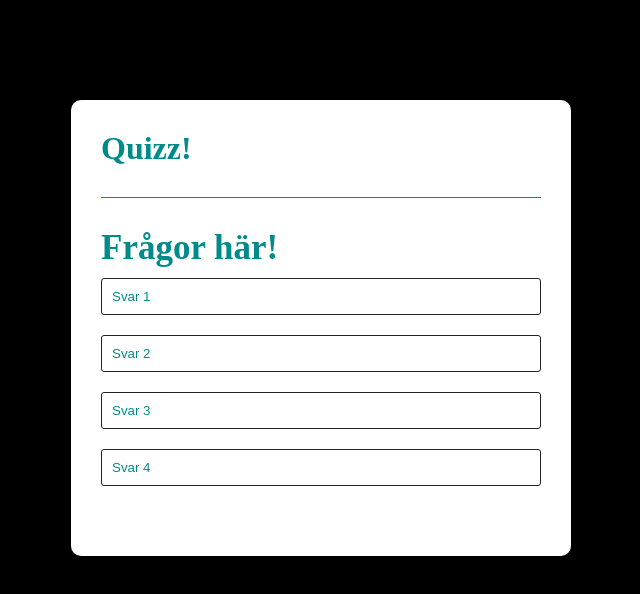
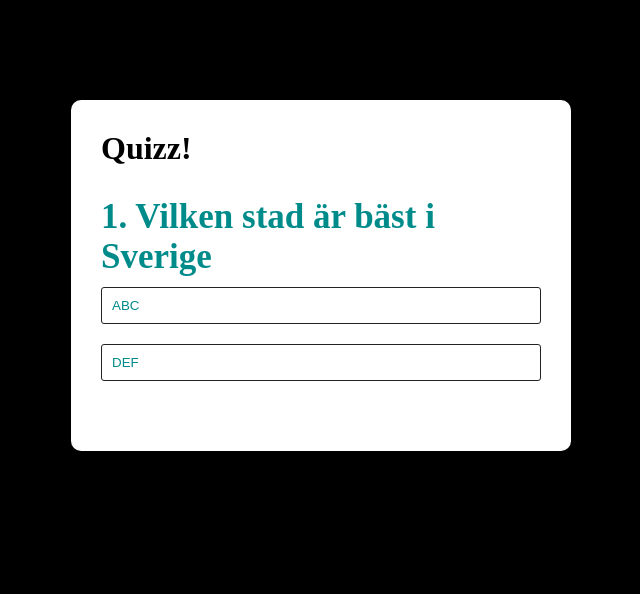
Before and after one commit to Ando-FEND/Quiz-uppgift, a plain HTML site: page index.html in a window 1280 px wide. Shown: the whole page, without its empty margins (319-959 px from the left). Drawn offline with Linux system fonts and the light colour scheme.

Commit message:
Ändrat i koden med språk

```diff
--- a/index.html
+++ b/index.html
@@ -4,23 +4,21 @@
     <meta charset="UTF-8">
     <meta name="viewport" content="width=device-width, initial-scale=1.0">
     <title>Quizz</title>
-    <script src="script.js" defer ></script>
     <link rel="stylesheet" href="index.css">
 </head>
 <body>
-    <div class="ruta">
+    <div class="app">
         <h1>Quizz!</h1>
-        <div class="quizz">
-            <h2 id="frågor">Frågor här!</h2>
-            <div class="svarsknapp">
-                <button class="knapp">Svar 1</button>
-                <button class="knapp">Svar 2</button>
-                <button class="knapp">Svar 3</button>
-                <button class="knapp">Svar 4</button>
+        <div class="quiz">
+            <h2 id="question">Frågor här!</h2>
+            <div id="answer-btn">
+                <button class="btn">Sant</button>
+                <button class="btn">Falskt</button>
             </div>
-            <button id="nästaknapp">Nästa</button>
+            <button id="next-btn">Nästa</button>
         </div>
     </div>
 
 </body>
+<script src="script.js"></script>
 </html>
--- a/index.scss
+++ b/index.scss
@@ -1,4 +1,4 @@
-@import url(variables.scss);
+
 
 * {
     margin: 0;
@@ -9,7 +9,7 @@
 body{
     background-color: black;
 
-    .ruta{
+    .app{
         background: white;
         width: 90%;
         max-width: 500px;
@@ -24,8 +24,12 @@ body{
         border-bottom: 1px solid darkcyan;
         padding-bottom: 30px;
     }
-    .quizz {
+    .quiz {
         padding: 30px 0;
+
+        .answer-btn{
+            padding-top: 30px;
+        }
         h2{
             font-size: 35px;
             color: darkcyan;
@@ -33,7 +37,7 @@ body{
         }
     }
 
-    .knapp{
+    .btn{
         background-color: #fff;
         color: darkcyan;
         width: 100%;
@@ -45,11 +49,11 @@ body{
         cursor: pointer;
         transition: 0.3s;
     }
-    .knapp:hover{
+    .btn:hover{
         background-color: #222;
         color: #fff;
     }
-    #nästaknapp{
+    #next-btn{
 
         background:#001e4d;
         color: #fff;
@@ -65,3 +69,10 @@ body{
 
 
 }
+
+.btn correct{
+    background: green;
+}
+.incorrect {
+    background: red;
+}
--- a/script.js
+++ b/script.js
@@ -1,98 +1,78 @@
-const question = [
+const questions = [
     {
         question: "Vilken stad är bäst i Sverige",
         answers: [
-            {text: "Malmö", correct: false},
-            {text: "Göteborg", correct: false},
-            {text: "Stockholm", correct: true},
-            {text: "Borås", correct: false},
+            {text: "ABC", correct: true},
+            {text: "DEF", correct: false},
         ]
     },
     {
         question: "Vilken stad är bäst i Sverige",
         answers: [
-            {text: "Malmö", correct: false},
-            {text: "Göteborg", correct: false},
-            {text: "Stockholm", correct: true},
-            {text: "Borås", correct: false},
+            {text: "Sant", correct: false},
+            {text: "Falskt", correct: false},
         ]
     },
     {
         question: "Vilken stad är bäst i Sverige",
         answers: [
-            {text: "Malmö", correct: false},
-            {text: "Göteborg", correct: false},
-            {text: "Stockholm", correct: true},
-            {text: "Borås", correct: false},
+            {text: "Sant", correct: false},
+            {text: "Falskt", correct: false},
         ]
     },
     {
         question: "Vilken stad är bäst i Sverige",
         answers: [
-            {text: "Malmö", correct: false},
-            {text: "Göteborg", correct: false},
-            {text: "Stockholm", correct: true},
-            {text: "Borås", correct: false},
+            {text: "Sant", correct: false},
+            {text: "Falskt", correct: false},
         ]
     },
     {
         question: "Vilken stad är bäst i Sverige",
         answers: [
-            {text: "Malmö", correct: false},
-            {text: "Göteborg", correct: false},
-            {text: "Stockholm", correct: true},
-            {text: "Borås", correct: false},
+            {text: "Sant", correct: false},
+            {text: "Falskt", correct: false},
         ]
     },
     {
         question: "Vilken stad är bäst i Sverige",
         answers: [
-            {text: "Malmö", correct: false},
-            {text: "Göteborg", correct: false},
-            {text: "Stockholm", correct: true},
-            {text: "Borås", correct: false},
+            {text: "Sant", correct: false},
+            {text: "Falskt", correct: false},
         ]
     },
     {
         question: "Vilken stad är bäst i Sverige",
         answers: [
-            {text: "Malmö", correct: false},
-            {text: "Göteborg", correct: false},
-            {text: "Stockholm", correct: true},
-            {text: "Borås", correct: false},
+            {text: "Sant", correct: false},
+            {text: "Falskt", correct: false},
         ]
     },
     {
         question: "Vilken stad är bäst i Sverige",
         answers: [
-            {text: "Malmö", correct: false},
-            {text: "Göteborg", correct: false},
-            {text: "Stockholm", correct: true},
-            {text: "Borås", correct: false},
+            {text: "Sant", correct: false},
+            {text: "Falskt", correct: false},
         ]
     },
     {
         question: "Vilken stad är bäst i Sverige",
         answers: [
-            {text: "Malmö", correct: false},
-            {text: "Göteborg", correct: false},
-            {text: "Stockholm", correct: true},
-            {text: "Borås", correct: false},
+            {text: "Sant", correct: false},
+            {text: "Falskt", correct: false},
         ]
     },
     {
         question: "Vilken stad är bäst i Sverige",
         answers: [
-            {text: "Malmö", correct: false},
-            {text: "Göteborg", correct: false},
-            {text: "Stockholm", correct: true},
-            {text: "Borås", correct: false},
+            {text: "Sant", correct: false},
+            {text: "Falskt", correct: false},
         ]
     }
 ];
-const frågorElement = document.getElementById("frågor");
-const svarsknapp = document.getElementById("svarsknapp");
-const nästaknapp = document.getElementById("nästaknapp");
+const questionElement = document.getElementById("question");
+const answerButtons = document.getElementById("answer-btn");
+const nextButton = document.getElementById("next-btn");
 
 let currentQuestionIndex = 0;
 let score = 0;
@@ -100,6 +80,44 @@ let score = 0;
 function startQuiz(){
     currentQuestionIndex = 0;
     score = 0;
-    nästaknapp.innerHTML = "Nästa";
+    nextButton.innerHTML = "Next";
     showQuestion();
 }
+
+function showQuestion(){
+    resetState();
+    let currentQuestion = questions[currentQuestionIndex];
+    let questionNo = currentQuestionIndex + 1;
+    questionElement.innerHTML = questionNo + ". " + currentQuestion.
+    question;
+
+    currentQuestion.answers.forEach(answer => {
+        const button = document.createElement("button");
+        button.innerHTML = answer.text;
+        button.classList.add("btn");
+        answerButtons.appendChild(button);
+        if(answer.correct){
+            button.dataset.correct = answer.correct;
+        }
+        button.addEventListener("click", selectAnswer);
+    });
+}
+function resetState(){
+    nextButton.style.display = "none";
+    while(answerButtons.firstChild){
+        answerButtons.removeChild(answerButtons.firstChild);
+    }
+}
+
+function selectAnswer(e){
+    const selectedBtn = e.target;
+    const isCorrect = selectedBtn.dataset.correct === "true";
+    if(isCorrect){
+        selectedBtn.classList.add("correct");
+    }else{
+        selectedBtn.classList.add("incorrect");
+    }
+
+}
+
+startQuiz();
```
Also changed, not shown: index.css, 1 other file.
